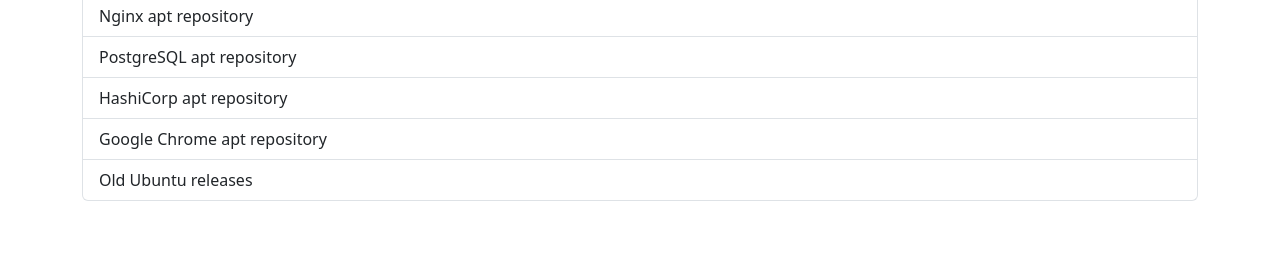
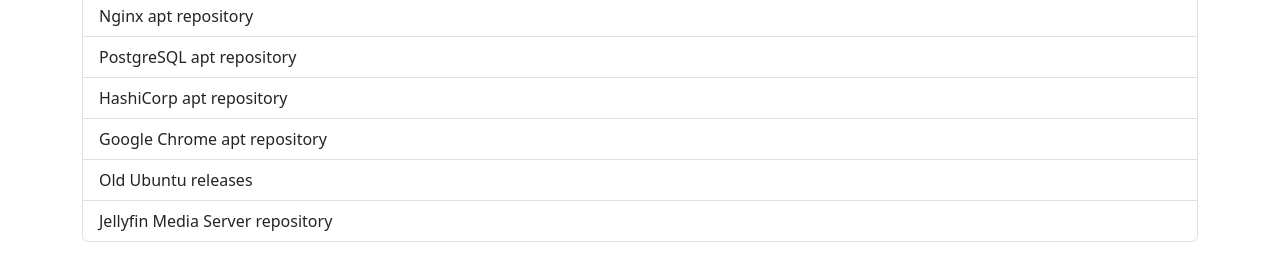
Before and after one commit to cofiem/repo-browser, a Django app: page / in a window 1280 px wide. Shown: the part 878-1144 px from the top of the page. Before the commit the page ends 1079 px from the top, so only its background shows below. Run offline with Django 5.2, Linux system fonts and the light colour scheme.

Commit message:
more example repos

```diff
--- a/discover/templates/discover/index.html
+++ b/discover/templates/discover/index.html
@@ -127,6 +127,14 @@
                 component: '',
                 architecture: '',
             },
+            {
+                text: "Jellyfin Media Server repository",
+                url: 'https://repo.jellyfin.org/ubuntu',
+                sign_url: 'https://repo.jellyfin.org/jellyfin_team.gpg.key',
+                distribution: 'noble',
+                component: 'main',
+                architecture: 'amd64',
+            },
         ];
 
         for (const example of examples) {
```
